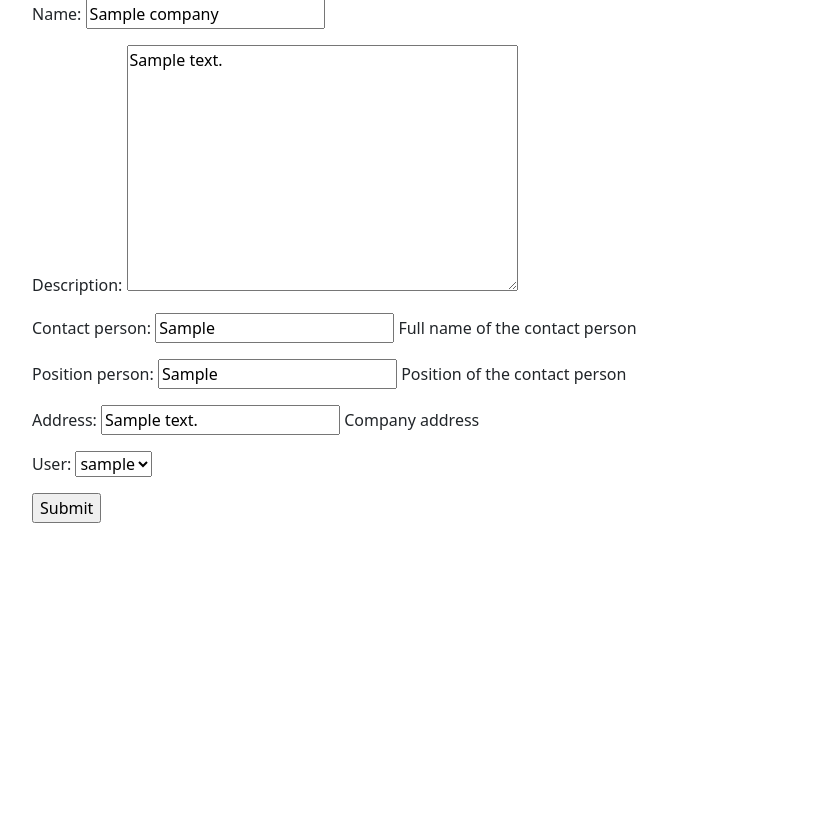
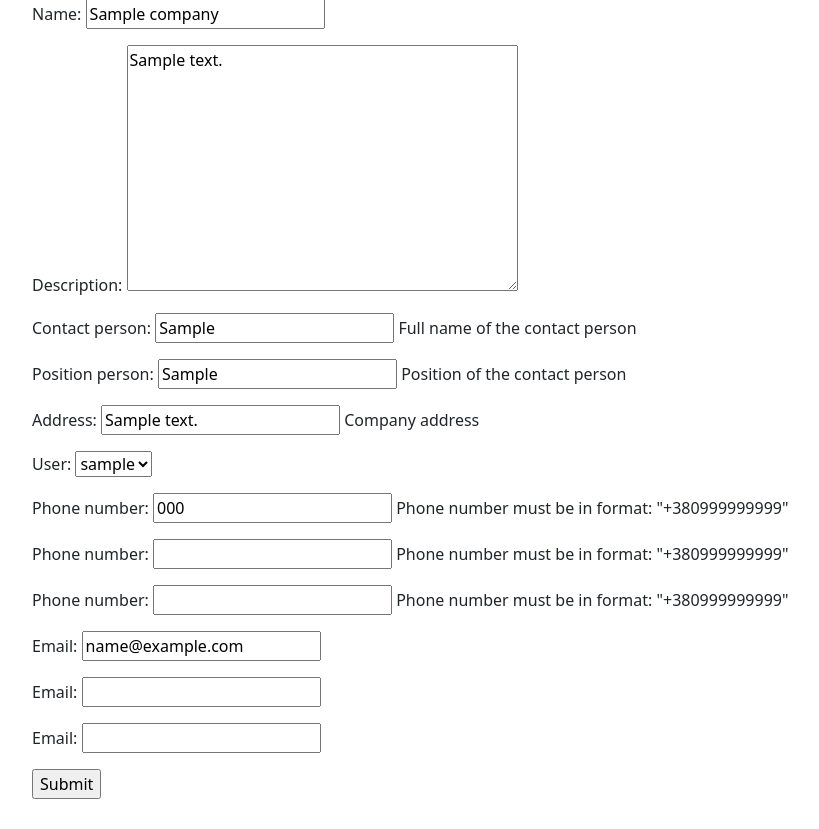
Before and after one commit to Sergey-sg/MiniCRMproject, a Django app: page /company/1/update/ in a window 1280 px wide. Shown: the part 94-923 px from the top of the page, without its empty margins (50-869 px from the left). Before the commit the page ends 617 px from the top, so only its background shows below. Run offline with Django 3.2, Linux system fonts and the light colour scheme; a user stored in the database is signed in; tables that the repository leaves empty hold one stand-in row (values such as "Sample post"); some libraries are stand-ins or nearby versions.

Commit message:
creat CompanyUpdateView and CompanyCreateView with inlineformset

```diff
--- a/MiniCRM/templates/company_update_form.html
+++ b/MiniCRM/templates/company_update_form.html
@@ -9,14 +9,8 @@
         {% csrf_token %}
         <table>
             {{ form.as_p }}
-{#            <p>#}
-{#                <label>phone number: </label>#}
-{#                {% for phone in second_model %}#}
-{#                    {% if phone.company.pk == company.pk %}#}
-{#                        <input type="text" name="phone number" value="{{ phone.phone_number }}" />#}
-{#                    {% endif %}#}
-{#                {%  endfor %}#}
-{#            </p>#}
+            {{ phone_form.as_p }}
+            {{ email_form.as_p }}
         </table>
         <input type="submit" value="Submit" />
     </form>
--- a/MiniCRM/urls.py
+++ b/MiniCRM/urls.py
@@ -5,9 +5,9 @@ from . import views
 urlpatterns = [
     path('', views.CompanyListView.as_view(), name='home'),
     url(r'^company-detail/(?P<pk>\d+)$', views.CompanyDetailView.as_view(), name='company_detail'),
-    # url(r'^company/create/$', views.CompanyCreate.as_view(), name='company-create'),
+    url(r'^company/create/$', views.CompanyCreateView.as_view(), name='company-create'),
     url(r'^company/(?P<pk>\d+)/update/$', views.CompanyUpdateView.as_view(), name='company-update'),
-    url(r'^company/create/$', views.company_create, name='company-create'),
+    # url(r'^company/create/$', views.company_create, name='company-create'),
     url(r'^company/(?P<pk>\d+)/projects/$', views.ProjectCompanyListView.as_view(), name='company-projects'),
     url(r'^project-detail/(?P<pk>\d+)$', views.ProjectCompanyDetailView.as_view(), name='project_detail'),
     url(r'^project/create/$', views.ProjectCompanyCreate.as_view(), name='project-create'),
--- a/MiniCRM/views.py
+++ b/MiniCRM/views.py
@@ -64,62 +64,141 @@ class CompanyDetailView(RedirectPermissionRequiredMixin, DetailView):
 
 
 class CompanyUpdateView(RedirectPermissionRequiredMixin, UpdateView):
-    """
-    Implementation of changes in information about the company
-    """
     model = Company
     form_class = CompanyOverallForm
     template_name = 'company_update_form.html'
     permission_required = 'MiniCRM.change_company'
 
+    def get_context_data(self, **kwargs):
+        context = super(CompanyUpdateView, self).get_context_data(**kwargs)
+        if self.request.POST:
+            context['phone_form'] = PhoneCompanyInlineFormset(self.request.POST, instance=self.object)
+            context['email_form'] = EmailCompanyInlineFormset(self.request.POST, instance=self.object)
+        else:
+            context['phone_form'] = PhoneCompanyInlineFormset(instance=self.object)
+            context['email_form'] = EmailCompanyInlineFormset(instance=self.object)
+        return context
+
     def form_valid(self, form):
-        super(CompanyUpdateView, self).form_valid(form)
-        company = form.instance
-        phone_company = company.phonecompany_set.first()
-        phone_company.phone_number = form.cleaned_data.get('phone_number')
-        # phone_company.phone_number = form.fields()
-        phone_company.save()
-        email_company = company.emailcompany_set.first()
-        email_company.email = form.cleaned_data.get('email')
-        email_company.save()
-        if form.is_valid():
-            form.save()
-            return HttpResponseRedirect(reverse_lazy('home'))
+        context = self.get_context_data()
+        phone_form = context['phone_form']
+        email_form = context['email_form']
+        if phone_form.is_valid() and email_form.is_valid():
+            self.object = form.save()
+            phone_form.instance = self.object
+            phone_form.save()
+            email_form.instance = self.object
+            email_form.save()
+        return self.render_to_response(self.get_context_data(form=form))
+
+
+class CompanyCreateView(CreateView):
+
+    model = Company
+    form_class = CompanyOverallForm
+    template_name = 'company_create.html'
+    permission_required = 'MiniCRM.change_company'
+
+    def get(self, request, *args, **kwargs):
+        self.object = None
+        form_class = self.get_form_class()
+        form = self.get_form(form_class)
+        phone_form = PhoneCompanyInlineFormset()
+        email_form = EmailCompanyInlineFormset()
+        return self.render_to_response(
+            self.get_context_data(form=form,
+                                  phone_form=phone_form,
+                                  email_form=email_form))
+
+    def post(self, request, *args, **kwargs):
+        self.object = None
+        form_class = self.get_form_class()
+        form = self.get_form(form_class)
+        phone_form = PhoneCompanyInlineFormset(self.request.POST)
+        email_form = EmailCompanyInlineFormset(self.request.POST)
+        if form.is_valid() and phone_form.is_valid() and email_form.is_valid():
+            return self.form_valid(form, phone_form, email_form)
+        else:
+            return self.form_invalid(form, phone_form, email_form)
+
+    def form_valid(self, form, phone_form, email_form):
+        self.object = form.save()
+        phone_form.instance = self.object
+        phone_form.save()
+        email_form.instance = self.object
+        email_form.save()
+        return HttpResponseRedirect(self.get_success_url())
+
+    def form_invalid(self, form, phone_form, email_form):
+        return self.render_to_response(
+            self.get_context_data(form=form,
+                                  phone_form=phone_form,
+                                  email_form=email_form))
 
 
 
-def company_create(request):
-    '''This function creates a brand new Author object with related Book objects using inlineformset_factory'''
-    company = Company()
-    company_form = CompanyOverallForm(instance=company) # setup a form for the parent
-    phone_company_inline_form_set = PhoneCompanyInlineFormset
-    email_company_inline_form_set = EmailCompanyInlineFormset
+# class CompanyCreateView(RedirectPermissionRequiredMixin, UpdateView):
+#     model = Company
+#     form_class = CompanyOverallForm
+#     template_name = 'company_create.html'
+#     permission_required = 'MiniCRM.change_company'
+#
+#     def get_success_url(self):
+#         return reverse_lazy('company_detail', {self.model.pk})
+#
+#     def get_context_data(self, **kwargs):
+#         context = super(CompanyCreateView, self).get_context_data(**kwargs)
+#         context['phone_form'] = PhoneCompanyInlineFormset()
+#         context['email_form'] = EmailCompanyInlineFormset()
+#         return context
+#
+#     def form_valid(self, form):
+#         context = self.get_context_data()
+#         phone_form = context['phone_form']
+#         email_form = context['email_form']
+#         if phone_form.is_valid() and email_form.is_valid():
+#             self.object = form.save()
+#             phone_form.instance = self.object
+#             phone_form.save()
+#             email_form.instance = self.object
+#             email_form.save()
+#         return self.render_to_response(self.get_context_data(form=form))
 
-    if request.method == "POST":
-        company_form = CompanyOverallForm(request.POST)
-        formset_phone = phone_company_inline_form_set(request.POST)
-        formset_email = email_company_inline_form_set(request.POST)
-
-        if company_form.is_valid():
-            created_company = company_form.save(commit=False)
-            formset_phone = phone_company_inline_form_set(request.POST, instance=created_company)
-            formset_email = email_company_inline_form_set(request.POST, instance=created_company)
-
-            if formset_phone.is_valid() and formset_email.is_valid():
-                created_company.save()
-                formset_phone.save()
-                formset_email.save()
-                return HttpResponseRedirect(created_company.get_absolute_url())
-    else:
-        company_form = CompanyOverallForm(instance=company)
-        formset_phone = phone_company_inline_form_set()
-        formset_email = email_company_inline_form_set()
-
-    return render(request, 'company_create.html', {
-        'company_form': company_form,
-        'formset_phone': formset_phone,
-        'formset_email': formset_email
-    })
+# def company_create(request):
+#     """
+#     This function creates a new Company object with related PhoneCompany and EmailCompany objects using inlineformset_factory
+#     """
+#
+#     company = Company()
+#     company_form = CompanyOverallForm(instance=company) # setup a form for the parent
+#     phone_company_inline_form_set = PhoneCompanyInlineFormset
+#     email_company_inline_form_set = EmailCompanyInlineFormset
+#
+#     if request.method == "POST":
+#         company_form = CompanyOverallForm(request.POST)
+#         formset_phone = phone_company_inline_form_set(request.POST)
+#         formset_email = email_company_inline_form_set(request.POST)
+#
+#         if company_form.is_valid():
+#             created_company = company_form.save(commit=False)
+#             formset_phone = phone_company_inline_form_set(request.POST, instance=created_company)
+#             formset_email = email_company_inline_form_set(request.POST, instance=created_company)
+#
+#             if formset_phone.is_valid() and formset_email.is_valid():
+#                 created_company.save()
+#                 formset_phone.save()
+#                 formset_email.save()
+#                 return HttpResponseRedirect(created_company.get_absolute_url())
+#     else:
+#         company_form = CompanyOverallForm(instance=company)
+#         formset_phone = phone_company_inline_form_set()
+#         formset_email = email_company_inline_form_set()
+#
+#     return render(request, 'company_create.html', {
+#         'company_form': company_form,
+#         'formset_phone': formset_phone,
+#         'formset_email': formset_email
+#     })
 
 
 
```
Also changed, not shown: MiniCRM/templates/company_create.html (+4 -4 lines).
